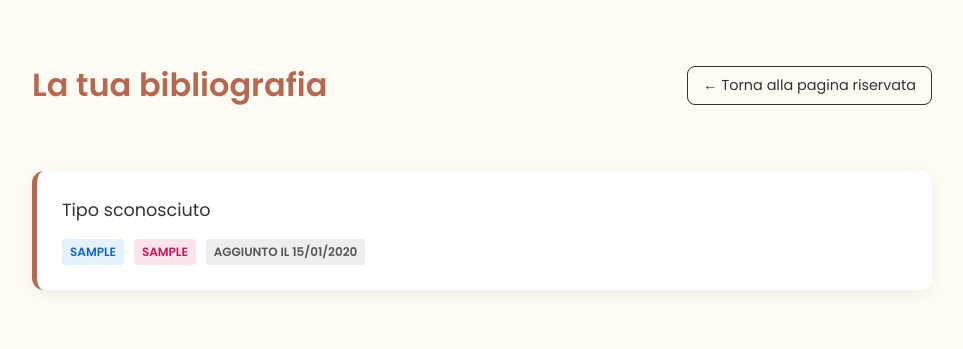
After one commit to saraizzo19/progettotecweb, a PHP site: page /libreria.php in a window 1280 px wide. The commit adds this page. Shown: the top 349 px of the page, without its empty margins (158-1121 px from the left). Run offline with PHP 8.4, Linux system fonts and the light colour scheme; the visitor is signed in with stand-in values (Sample User, id 1); tables that the repository leaves empty or names only in its code hold one stand-in row (values such as "Sample post").

Commit message:
Tolto 4 (?), inizio a lavorare su libreria.php

```diff
--- a/coDHex/citationformatter.php
+++ b/coDHex/citationformatter.php
@@ -1,7 +1,7 @@
 <?php
 class CitationFormatter {
 
-    // Funzione principale che smista il lavoro
+
     public static function format($dati) {
         $tipo = $dati['tipo'];       // libro, articolo, sito
         $stile = $dati['formato_citazione']; // apa, mla, chicago, ieee
@@ -48,7 +48,7 @@ class CitationFormatter {
         }
     }
 
-    // --- LOGICA PER GLI ARTICOLI ---
+
     private static function formatArticolo($d, $stile) {
         $autore = $d['cognome_autore'] . ", " . substr($d['nome_autore'], 0, 1) . ".";
         $titoloArt = htmlspecialchars($d['titolo']);
@@ -72,7 +72,7 @@ class CitationFormatter {
         }
     }
 
-    // --- LOGICA PER I SITI WEB ---
+
     private static function formatSito($d, $stile) {
         $autore = $d['cognome_autore'] . ", " . substr($d['nome_autore'], 0, 1) . ".";
         $titoloPagina = htmlspecialchars($d['titolo']); // Titolo della pagina specifica
--- /dev/null
+++ b/coDHex/libreria.php
@@ -0,0 +1,168 @@
+<?php
+
+session_start();
+if (!isset($_SESSION['user_id'])) {
+    header("Location: login.html"); // Se non sei loggato, via al login
+    exit;
+}
+
+
+require 'db_connect.php';
+require 'citationformatter.php';
+
+
+$uid = $_SESSION['user_id'];
+
+
+$sql = "SELECT * FROM bibliografia WHERE utente_id = :uid ORDER BY created_at DESC";
+$stmt = $pdo->prepare($sql);
+$stmt->execute(['uid' => $uid]);
+$citazioni = $stmt->fetchAll();
+?>
+
+<!DOCTYPE html>
+<html lang="it">
+<head>
+    <meta charset="UTF-8">
+    <meta name="viewport" content="width=device-width, initial-scale=1.0">
+    <title>La mia Libreria - coDHex</title>
+    <link href="https://fonts.googleapis.com/css2?family=Poppins:wght@300;400;500;600&display=swap" rel="stylesheet">
+
+    <style>
+
+        :root {
+            --bg-color: #FDFBF4;
+            --card-bg: #EBE7DE;
+            --primary-color: #B56952;
+            --text-dark: #333;
+            --text-muted: #666;
+        }
+
+        body {
+            font-family: 'Poppins', sans-serif;
+            background-color: var(--bg-color);
+            color: var(--text-dark);
+            margin: 0;
+            padding: 40px 20px;
+        }
+
+        .container {
+            max-width: 900px;
+            margin: 0 auto;
+        }
+
+        /* Header */
+        header {
+            display: flex;
+            justify-content: space-between;
+            align-items: center;
+            margin-bottom: 40px;
+        }
+
+        h1 { font-weight: 600; color: var(--primary-color); }
+
+        .btn-back {
+            text-decoration: none;
+            color: var(--text-dark);
+            border: 1px solid var(--text-dark);
+            padding: 8px 15px;
+            border-radius: 8px;
+            font-size: 0.9em;
+            transition: 0.2s;
+        }
+        .btn-back:hover { background-color: var(--text-dark); color: #fff; }
+
+        /* LISTA DELLE CITAZIONI */
+        .citation-card {
+            background-color: #fff;
+            padding: 25px;
+            margin-bottom: 20px;
+            border-radius: 12px;
+            box-shadow: 0 4px 15px rgba(0,0,0,0.05);
+            border-left: 5px solid var(--primary-color);
+            position: relative;
+        }
+
+        .citation-text {
+            font-size: 1.1em;
+            line-height: 1.6;
+            margin-bottom: 15px;
+            padding-right: 40px; /* Spazio per le icone a destra */
+        }
+
+        /* Badge (etichette tipo APA, LIBRO, ecc) */
+        .badges {
+            display: flex;
+            gap: 10px;
+            font-size: 0.75em;
+            font-weight: 600;
+            text-transform: uppercase;
+        }
+
+        .badge {
+            padding: 4px 8px;
+            border-radius: 4px;
+            background-color: #eee;
+            color: #555;
+        }
+
+        .badge.style { background-color: #e3f2fd; color: #1565c0; } /* Azzurro per lo stile */
+        .badge.type { background-color: #fce4ec; color: #c2185b; }  /* Rosa per il tipo */
+
+        /* Stato Vuoto */
+        .empty-state {
+            text-align: center;
+            padding: 50px;
+            color: var(--text-muted);
+        }
+        .btn-add {
+            display: inline-block;
+            margin-top: 15px;
+            background-color: var(--primary-color);
+            color: #fff;
+            padding: 10px 20px;
+            text-decoration: none;
+            border-radius: 8px;
+        }
+    </style>
+</head>
+<body>
+
+<div class="container">
+    <header>
+        <h1>La tua bibliografia</h1>
+        <a href="pagina_riservata.php" class="btn-back">← Torna alla pagina riservata</a>
+    </header>
+
+    <?php if (count($citazioni) > 0): ?>
+
+        <div class="citations-list">
+            <?php foreach ($citazioni as $riga): ?>
+                <div class="citation-card">
+                    <div class="citation-text">
+                        <?php echo citationformatter::format($riga); ?>
+                    </div>
+
+                    <div class="badges">
+                        <span class="badge style"><?php echo htmlspecialchars($riga['formato_citazione']); ?></span>
+                        <span class="badge type"><?php echo htmlspecialchars($riga['tipo']); ?></span>
+                        <span class="badge date">Aggiunto il <?php echo date('d/m/Y', strtotime($riga['created_at'])); ?></span>
+                    </div>
+                </div>
+            <?php endforeach; ?>
+        </div>
+
+    <?php else: ?>
+
+        <div class="empty-state">
+            <h3>Non hai ancora salvato nessuna fonte.</h3>
+            <p>Inizia subito a costruire la tua bibliografia.</p>
+            <a href="generatore_fonti.html" class="btn-add">Aggiungi la prima fonte</a>
+        </div>
+
+    <?php endif; ?>
+
+</div>
+
+</body>
+</html>
--- a/coDHex/login.html
+++ b/coDHex/login.html
@@ -4,7 +4,7 @@
     <meta charset="UTF-8">
     <meta name="viewport" content="width=device-width, initial-scale=1.0">
     <title>coDHex Login Form</title>
-    <link href="css/loginstyle.css" rel="stylesheet">4
+    <link href="css/loginstyle.css" rel="stylesheet">
 </head>
 <body>
 <div class="login-container">
```
Also changed, not shown: coDHex/pagina_riservata.php (+7 -2 lines).
